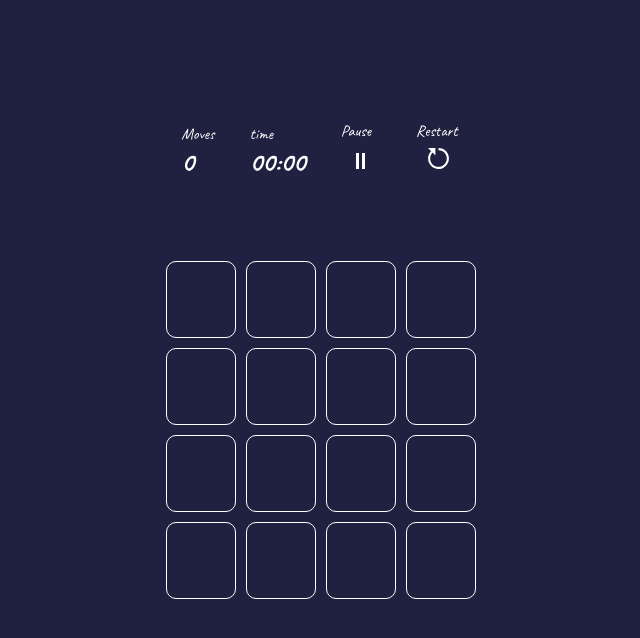
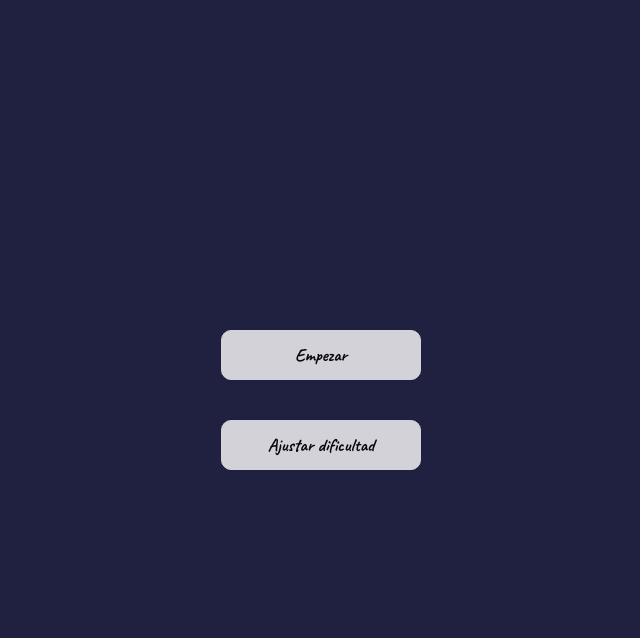
Before and after one commit to Getial/memory-game, a plain HTML site: page index.html in a window 1280 px wide. Shown: the whole page, without its empty margins (319-959 px from the left). Drawn offline with Linux system fonts and the light colour scheme.

Commit message:
pantalla home

```diff
--- a/index.html
+++ b/index.html
@@ -12,12 +12,12 @@
 </head>
 <body>
 
-  <div id="home-container" class="home-container disabled-screen">
+  <div id="home-container" class="home-container">
     <button id="btn-empezar">Empezar</button>
     <button>Ajustar dificultad</button>
   </div>
 
-  <div id="game-container" class="game-container" >
+  <div id="game-container" class="game-container disabled-screen" >
     <div class="menu-container">
       <div>
         <p>Moves</p>
```
